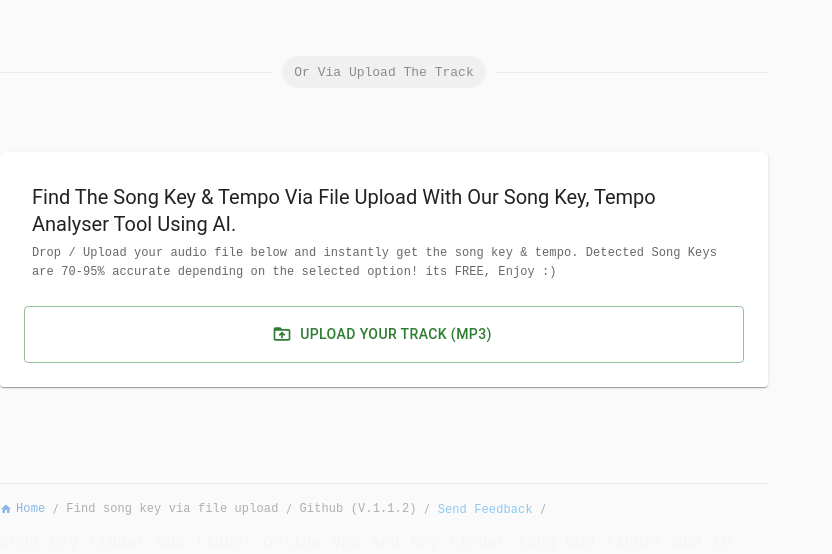
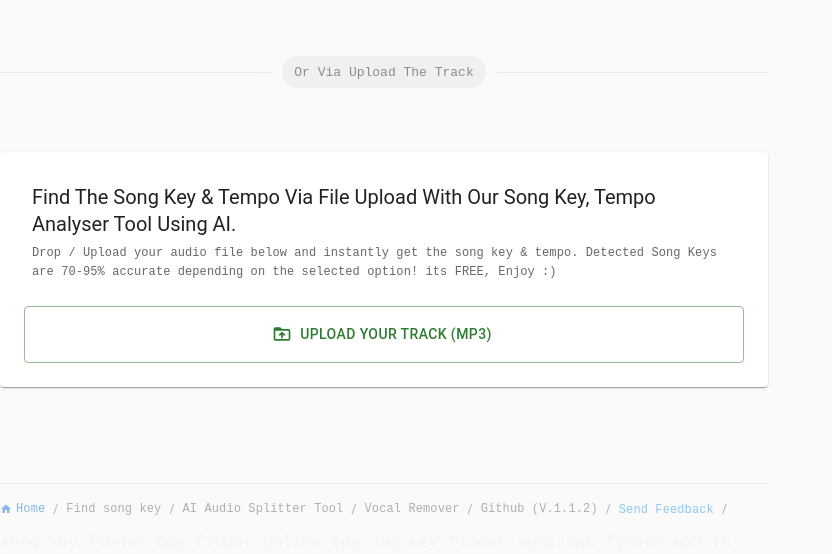
Before and after one commit to vah7id/song-key-bpm-finder-app, a Next.js app: page /components/UploadTrack in a window 1280 px wide. Shown: the top 554 px of the page, without its empty margins (0-832 px from the left). Built offline with nearby package versions, Linux system fonts and the light colour scheme.

Commit message:
footer links updated

```diff
--- a/next.config.js
+++ b/next.config.js
@@ -11,6 +11,15 @@ function Proxy(options) {
 proxy.exports = Proxy
 
 module.exports = {
+  async redirects() {
+    return [
+      {
+        source: '/',
+        destination: '/search',
+        permanent: true,
+      },
+    ]
+  },
   images: {
     domains: ['i.scdn.co'],
     remotePatterns: [
--- a/pages/components/Header.js
+++ b/pages/components/Header.js
@@ -11,9 +11,9 @@ export default function Header() {
     const router = useRouter();
     return (
       <>
-          <Image style={{ cursor: 'pointer'}} alt="logo" onClick={() => router.push('/')} src={logo2} />
+          <Image style={{ cursor: 'pointer'}} alt="logo" onClick={() => router.push('/search')} src={logo2} />
 
-        <Link href="/" passHref>
+        <Link href="/search" passHref>
           <h1 className={styles.title}>
               Song key bpm finder / Find Similar songs for mixing
           </h1>
--- a/pages/components/UploadTrack.js
+++ b/pages/components/UploadTrack.js
@@ -221,7 +221,7 @@ Drop / Upload your audio file below and instantly get the song key & tempo. Dete
                         title="Home"
                         underline="hover"
                         sx={{ display: 'flex', alignItems: 'center' }}
-                        href="/"
+                        href="/search"
                     >
                     <HomeIcon sx={{ mr: 0.5 }} fontSize="inherit" />
                     Home
@@ -234,9 +234,30 @@ Drop / Upload your audio file below and instantly get the song key & tempo. Dete
                         color="inherit"
                         href="/"
                     >
-                    Find song key via file upload
+                    Find song key
                     </Link>
-
+                    <Link
+                        title="Find song key via file upload"
+                        rel={"noopener"}
+                        target={"_blank"}
+                        underline="hover"
+                        sx={{ display: 'flex', alignItems: 'center' }}
+                        color="inherit"
+                        href="https://mikrotakt.app"
+                    >
+                    AI Audio Splitter Tool
+                    </Link>
+                    <Link
+                        title="Find song key via file upload"
+                        rel={"noopener"}
+                        target={"_blank"}
+                        underline="hover"
+                        sx={{ display: 'flex', alignItems: 'center' }}
+                        color="inherit"
+                        href="https://mikrotakt.app"
+                    >
+                    Vocal Remover
+                    </Link>
                     <Link
                         rel={"noopener"}
                         title="Github"
```
Also changed, not shown: pages/search/index.js (added, +66 -0 lines), package.json (line endings or trailing spaces).
